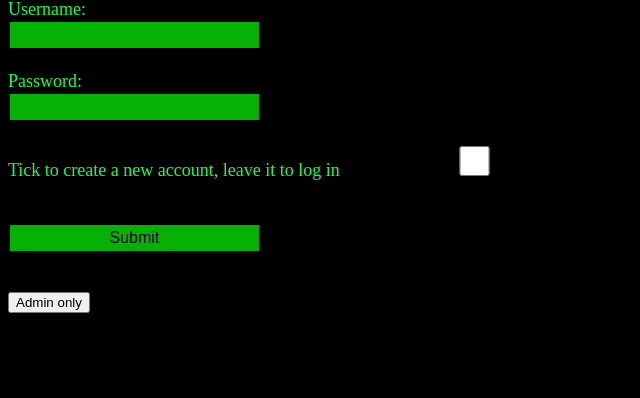
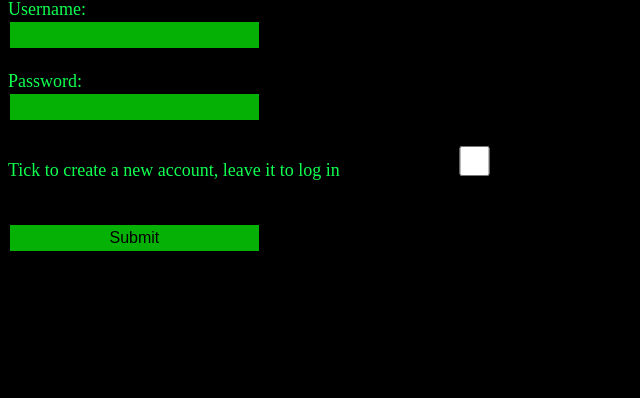
Before and after one commit to Cipherious123/Cipherious, a Flask app: page /create_account in a window 1280 px wide. Shown: the part 75-473 px from the top of the page, without its empty margins (0-640 px from the left). Run offline with Flask 3, Linux system fonts and the light colour scheme; some libraries are stand-ins or nearby versions.

Commit message:
Update create_account.html

```diff
--- a/templates/create_account.html
+++ b/templates/create_account.html
@@ -51,9 +51,6 @@
             {% if error %}
             <p style="color: red;">{{error}}</p>
             {% endif %}
-
-        </form>
-        <br>
-    <a href="{{ url_for('viewdata')}}"><button>Admin only</button></a>
+        </form>  <br>
     </body>
 </html>
```
